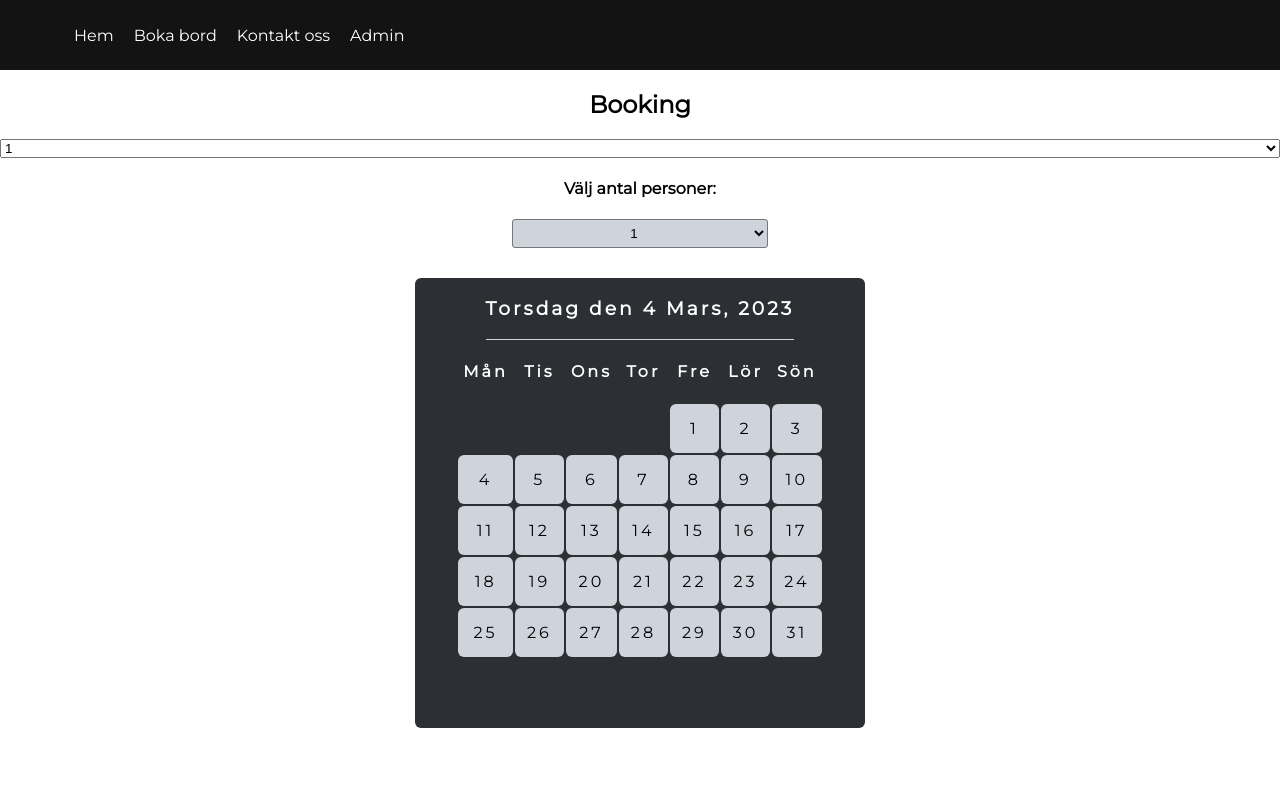
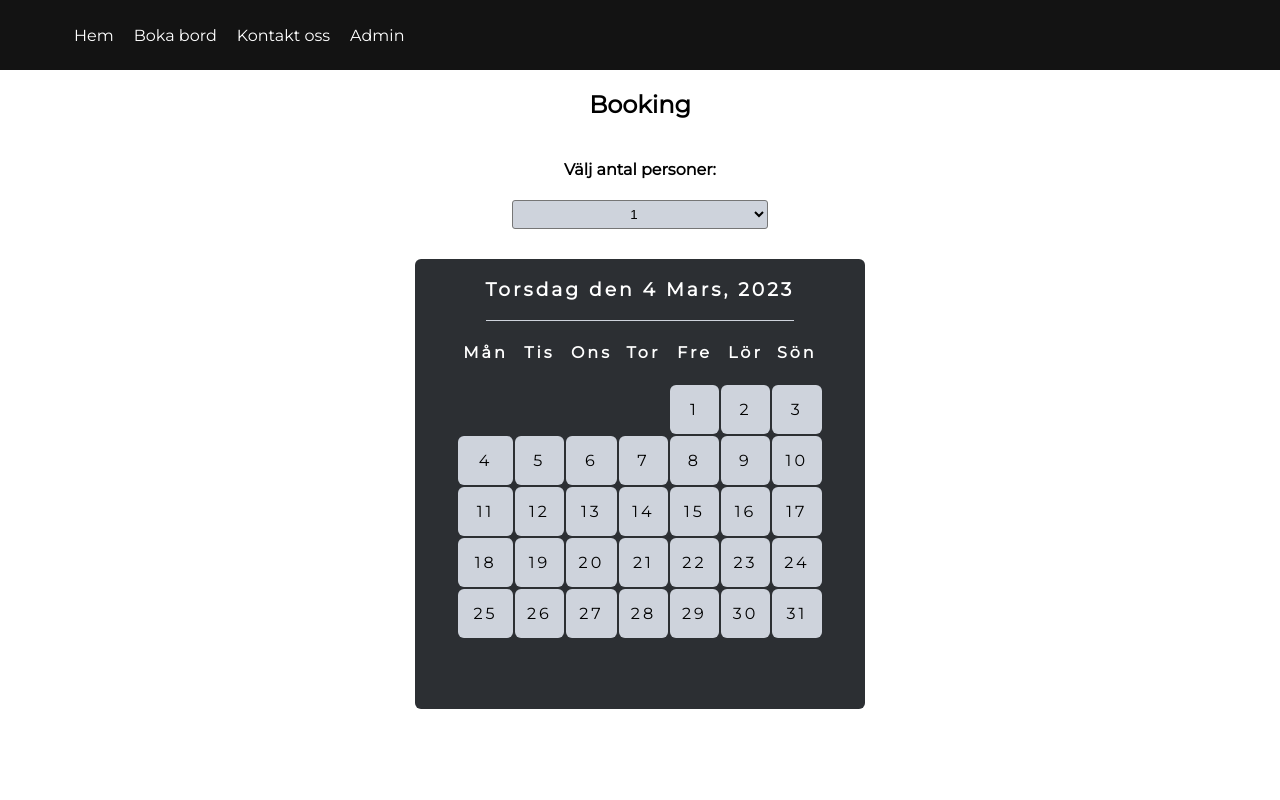
Before and after one commit to mcsahlin/reacturangen, a React (Create React App) app: page /booking in a window 1280 px wide. Shown: the top 800 px of the page. Built offline with nearby package versions, Linux system fonts and the light colour scheme.

Commit message:
removed guestcount file

```diff
--- a/src/components/GuestCountSelector.tsx
+++ /dev/null
@@ -1,83 +0,0 @@
-import { GuestCountRadio } from './styled/GuestCountRadio';
-import { GuestCountWrapper } from './styled/Wrappers';
-import { useState, useContext, useEffect } from 'react';
-import { BookingContext } from '../contexts/BookingContext';
-
-export const GuestCountSelector = () => {
-	const [loading, setLoading] = useState<boolean>(true);
-	const [guestCount, setGuestCount] = useState<number>();
-	const bookingContext = useContext(BookingContext);
-
-	useEffect(() => {
-		if (!loading) return;
-		const setListners = () => {
-			let elemList = document.getElementsByName('guestCount');
-			for (let i = 0; i < elemList.length; i++) {
-				const element = elemList[i];
-				element.addEventListener('click', () => {
-					setGuestCount(+element.innerHTML);
-				});
-			}
-		};
-		setListners();
-		setLoading(false);
-	}, []);
-
-	useEffect(() => {
-		console.log(guestCount);
-	}, [guestCount]);
-
-	const handleChecked = (value: number) => {
-		setGuestCount(value);
-	};
-
-	return (
-		//* FOR API REQUEST TESTING
-		<select id='guestCountSelection' placeholder='Select headcount son'>
-			<option value='1'>1</option>
-			<option value='2'>2</option>
-			<option value='3'>3</option>
-			<option value='4'>4</option>
-			<option value='5'>5</option>
-			<option value='6'>6</option>
-		</select>
-		// <GuestCountWrapper>
-		// 	<GuestCountRadio
-		// 		value={1}
-		// 		onClick={() => {
-		// 			setGuestCount(1);
-		// 		}}
-		// 	></GuestCountRadio>
-		// 	<GuestCountRadio
-		// 		value={2}
-		// 		onClick={() => {
-		// 			setGuestCount(2);
-		// 		}}
-		// 	></GuestCountRadio>
-		// 	<GuestCountRadio
-		// 		value={3}
-		// 		onClick={() => {
-		// 			setGuestCount(3);
-		// 		}}
-		// 	></GuestCountRadio>
-		// 	<GuestCountRadio
-		// 		value={4}
-		// 		onClick={() => {
-		// 			setGuestCount(4);
-		// 		}}
-		// 	></GuestCountRadio>
-		// 	<GuestCountRadio
-		// 		value={5}
-		// 		onClick={() => {
-		// 			setGuestCount(5);
-		// 		}}
-		// 	></GuestCountRadio>
-		// 	<GuestCountRadio
-		// 		value={6}
-		// 		onClick={() => {
-		// 			setGuestCount(6);
-		// 		}}
-		// 	></GuestCountRadio>
-		// </GuestCountWrapper>
-	);
-};
--- a/src/pages/Booking.tsx
+++ b/src/pages/Booking.tsx
@@ -4,7 +4,6 @@ import {
 	BookingContainer,
 } from './../components/styled/BookingPage.style';
 import { BookingCalendar } from '../components/BookingCalendar';
-import { GuestCountSelector } from '../components/GuestCountSelector';
 import { CustomerRegistrationForm } from '../components/CustomerRegistrationForm';
 export const Booking = () => {
 	const [admin, setAdmin] = useState(false);
@@ -14,7 +13,6 @@ export const Booking = () => {
 		<>
 			<BookingContainer>
 				<BookingHeading>Booking</BookingHeading>
-				<GuestCountSelector />
 				<BookingCalendar />
 				<CustomerRegistrationForm children={undefined} />
 			</BookingContainer>
```
